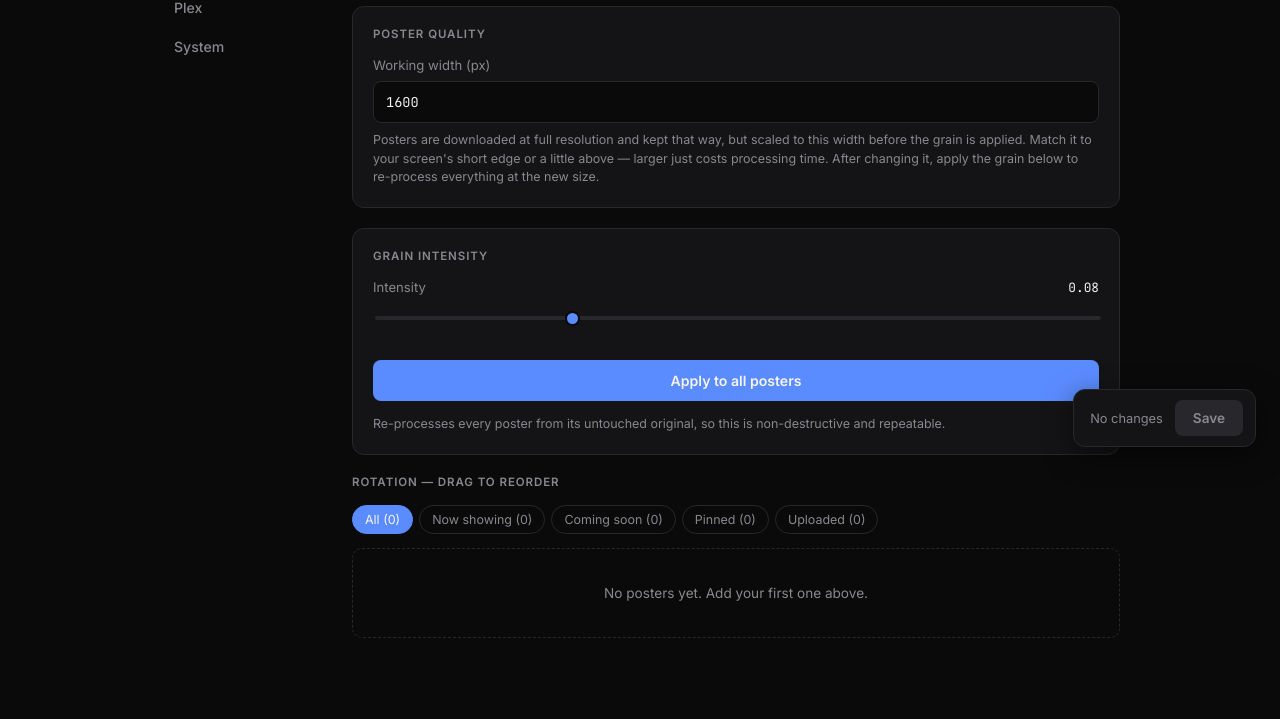
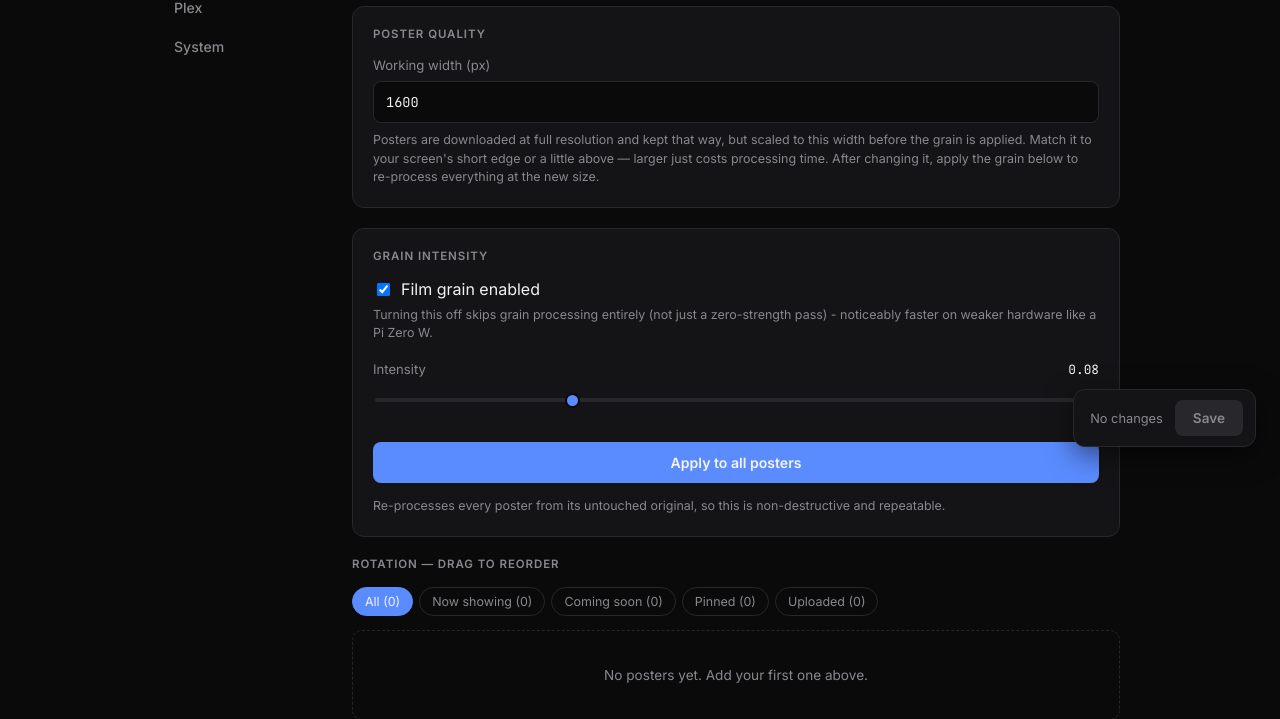
Before and after one commit to ThyGlizzyGlobber/Digital-Movie-Poster, a Flask app: page / in a window 1280 px wide. Shown: the part 329-1048 px from the top of the page. Before the commit the page ends 967 px from the top, so only its background shows below. Run offline with Flask 3, Linux system fonts and the light colour scheme.

Commit message:
[v1.0.5] Poster resolution bug fixes.
Added ON/OFF button for film grain feature.
Bug fixes.

```diff
--- a/app.py
+++ b/app.py
@@ -346,6 +346,7 @@ def load_config():
         "display_width": 1080,
         "display_height": 1920,
         "grain_intensity": DEFAULT_GRAIN_INTENSITY,
+        "grain_enabled": True,
         "tmdb_enabled": True,
         "tmdb_schedule_enabled": True,
         "boot_image_seconds": 3.0,
@@ -387,6 +388,19 @@ def load_config():
             config[key] = value
             changed = True
 
+    # hdmi_width/height (the resolution install.sh forces the physical HDMI
+    # signal to) used to just be display_width/height - splitting them apart
+    # is what lets a render canvas stay modest on weak hardware while the
+    # actual signal still matches a display's true native resolution. Default
+    # to whatever display_width/height already are so existing single-display
+    # setups see no behavior change until Detect Display is run again.
+    if "hdmi_width" not in config:
+        config["hdmi_width"] = config.get("display_width", 1080)
+        changed = True
+    if "hdmi_height" not in config:
+        config["hdmi_height"] = config.get("display_height", 1920)
+        changed = True
+
     if "appearances" not in config:
         # One-time migration: these used to be flat top-level keys. Pull
         # whatever the install already had into "classic" (falling back to
@@ -495,11 +509,17 @@ def describe_poster(filename, meta):
     }
 
 
-def prepare_poster(image, intensity, max_width):
-    """Downscale to the working width, then apply grain.
+def prepare_poster(image, intensity, max_width, grain_enabled=True):
+    """Downscale to the working width, then apply grain unless disabled.
 
     Order matters: graining a full-resolution image and shrinking it
-    afterwards both wastes time and blurs the grain into mush."""
+    afterwards both wastes time and blurs the grain into mush.
+
+    grain_enabled=False skips apply_film_grain entirely rather than calling
+    it with intensity=0 - the numpy noise array, Gaussian blur, and contrast/
+    color passes all run regardless of intensity, so zero-strength grain
+    costs the same as full-strength grain. On weak hardware (a Pi Zero W)
+    that cost is real; skipping the call is what actually saves it."""
     img = image.convert("RGB")
 
     if max_width and img.width > max_width:
@@ -507,6 +527,9 @@ def prepare_poster(image, intensity, max_width):
         img = img.resize(
             (max_width, max(1, round(img.height * ratio))), Image.LANCZOS
         )
+
+    if not grain_enabled:
+        return img
 
     return apply_film_grain(img, intensity=intensity)
 
@@ -552,9 +575,12 @@ def index():
     saturation_pct = round(config.get("saturation", 1.0) * 100)
     display_width = config.get("display_width", 1080)
     display_height = config.get("display_height", 1920)
+    hdmi_width = config.get("hdmi_width", display_width)
+    hdmi_height = config.get("hdmi_height", display_height)
     classic_display_font = classic.get("display_font", {})
     framed_top_font = framed.get("top_font", {})
     grain_intensity = config.get("grain_intensity", DEFAULT_GRAIN_INTENSITY)
+    grain_enabled = config.get("grain_enabled", True)
     tmdb_enabled = config.get("tmdb_enabled", True)
     tmdb_schedule_enabled = config.get("tmdb_schedule_enabled", True)
     boot_image_seconds = config.get("boot_image_seconds", 3.0)
@@ -621,7 +647,10 @@ def index():
         saturation_pct=saturation_pct,
         display_width=display_width,
         display_height=display_height,
+        hdmi_width=hdmi_width,
+        hdmi_height=hdmi_height,
         grain_intensity=grain_intensity,
+        grain_enabled=grain_enabled,
         tmdb_enabled=tmdb_enabled,
         tmdb_schedule_enabled=tmdb_schedule_enabled,
         boot_image_seconds=boot_image_seconds,
@@ -666,6 +695,7 @@ def upload():
 
     config = load_config()
     intensity = config.get("grain_intensity", DEFAULT_GRAIN_INTENSITY)
+    grain_enabled = config.get("grain_enabled", True)
     max_width = config.get("poster_max_width", DEFAULT_POSTER_MAX_WIDTH)
 
     filename = secure_filename(file.filename)
@@ -677,7 +707,7 @@ def upload():
     # later just needs a re-grain, not a re-download.
     image.convert("RGB").save(os.path.join(ORIGINAL_DIR, filename))
 
-    prepare_poster(image, intensity, max_width).save(os.path.join(POSTER_DIR, filename))
+    prepare_poster(image, intensity, max_width, grain_enabled).save(os.path.join(POSTER_DIR, filename))
 
     if filename not in config["order"]:
         config["order"].append(filename)
@@ -692,9 +722,11 @@ def regrain():
     if intensity is None:
         return redirect(url_for("index"))
     intensity = max(0.0, min(0.3, intensity))
+    grain_enabled = "grain_enabled" in request.form
 
     config = load_config()
     config["grain_intensity"] = intensity
+    config["grain_enabled"] = grain_enabled
     save_config(config)
 
     reprocessed = 0
@@ -706,13 +738,14 @@ def regrain():
             image = Image.open(original_path)
             image.load()
             prepare_poster(image, intensity,
-                           config.get("poster_max_width", DEFAULT_POSTER_MAX_WIDTH)
+                           config.get("poster_max_width", DEFAULT_POSTER_MAX_WIDTH),
+                           grain_enabled,
                            ).save(os.path.join(POSTER_DIR, filename))
             reprocessed += 1
         except Exception as e:
             print(f"Failed to regrain {filename}: {e}")
 
-    print(f"Reprocessed {reprocessed} poster(s) at grain intensity {intensity}")
+    print(f"Reprocessed {reprocessed} poster(s), grain {'on' if grain_enabled else 'off'} (intensity {intensity})")
 
     return redirect(url_for("index"))
 
@@ -874,6 +907,7 @@ def tmdb_add_link():
     filename = f"tmdbpin_{media}_{item_id}.jpg"
     config = load_config()
     intensity = config.get("grain_intensity", DEFAULT_GRAIN_INTENSITY)
+    grain_enabled = config.get("grain_enabled", True)
 
     from io import BytesIO
     source = Image.open(BytesIO(image.content))
@@ -881,7 +915,7 @@ def tmdb_add_link():
 
     source.convert("RGB").save(os.path.join(ORIGINAL_DIR, filename))
     prepare_poster(source, intensity,
-        config.get("poster_max_width", DEFAULT_POSTER_MAX_WIDTH)).save(os.path.join(POSTER_DIR, filename))
+        config.get("poster_max_width", DEFAULT_POSTER_MAX_WIDTH), grain_enabled).save(os.path.join(POSTER_DIR, filename))
 
     if filename not in config["order"]:
         config["order"].append(filename)
@@ -1380,6 +1414,27 @@ def parse_edid_preferred_resolution(edid_bytes):
     return h_active, v_active
 
 
+def detect_pi_model():
+    try:
+        with open("/proc/device-tree/model") as f:
+            return f.read().strip("\x00").strip()
+    except OSError:
+        return None
+
+
+def safe_render_long_edge(model):
+    """A render resolution ceiling (longest edge, px) for hardware too weak
+    to composite/grain a full-size image in reasonable time - see
+    apply_film_grain's unconditional numpy/blur/enhance cost. Zero W is the
+    only board actually measured (CLAUDE.md's ~13s/poster baseline is at
+    today's ~1920px long edge), so it's the only one capped; everything else
+    (Pi 4/5, unrecognized future boards) is trusted uncapped rather than
+    guessing at tiers with no measurements behind them."""
+    if model and "Zero" in model:
+        return 1920
+    return None
+
+
 @app.route("/detect-display")
 def detect_display():
     """On-demand only - never called automatically at boot. This project
@@ -1388,8 +1443,12 @@ def detect_display():
     running this same read unattended on every boot would silently reproduce
     that exact bug. Safe here because a user triggers it long after boot,
     once the display is definitely awake, and only ever pre-fills the
-    Display resolution fields for review - saving is still a separate,
-    explicit step.
+    resolution fields for review - saving is still a separate, explicit step.
+    Also suggests a capped render resolution when running on weak hardware
+    (see safe_render_long_edge) - the raw detected size still goes to
+    hdmi_width/height (the physical signal should match the display's true
+    native resolution regardless of what the Pi can comfortably render;
+    fbi's own autoscale bridges the gap - see install.sh).
 
     Known limitation, confirmed on a Pi Zero W running vc4-fkms-v3d with
     disable_fw_kms_setup=1 (this project's actual target hardware): once
@@ -1426,7 +1485,23 @@ def detect_display():
         return jsonify({"ok": False, "error": "Couldn't find a usable preferred resolution in the display's EDID."}), 502
 
     width, height = result
-    return jsonify({"ok": True, "width": width, "height": height})
+
+    pi_model = detect_pi_model()
+    cap = safe_render_long_edge(pi_model)
+    render_width, render_height = width, height
+    if cap and max(width, height) > cap:
+        scale = cap / max(width, height)
+        render_width, render_height = round(width * scale), round(height * scale)
+
+    return jsonify({
+        "ok": True,
+        "width": width,
+        "height": height,
+        "render_width": render_width,
+        "render_height": render_height,
+        "pi_model": pi_model,
+        "capped": (render_width, render_height) != (width, height),
+    })
 
 
 @app.route("/settings", methods=["POST"])
@@ -1494,6 +1569,14 @@ def settings():
     height = request.form.get("display_height", type=int)
     if height is not None and 100 <= height <= 8000:
         config["display_height"] = height
+
+    hdmi_width = request.form.get("hdmi_width", type=int)
+    if hdmi_width is not None and 100 <= hdmi_width <= 8000:
+        config["hdmi_width"] = hdmi_width
+
+    hdmi_height = request.form.get("hdmi_height", type=int)
+    if hdmi_height is not None and 100 <= hdmi_height <= 8000:
+        config["hdmi_height"] = hdmi_height
 
     # --- Classic appearance ---
     c_text_color = request.form.get("classic_text_color", "").strip()
--- a/templates/index.html
+++ b/templates/index.html
@@ -208,6 +208,14 @@
           <p class="panel-label">Grain intensity</p>
           <form action="/regrain" method="post">
             <div class="field-group">
+              <label style="display:inline-flex;align-items:center;gap:8px;">
+                <input type="checkbox" name="grain_enabled" {{ 'checked' if grain_enabled else '' }}>
+                Film grain enabled
+              </label>
+              <p class="note" style="margin:6px 0 0;">Turning this off skips grain processing entirely
+                (not just a zero-strength pass) - noticeably faster on weaker hardware like a Pi Zero W.</p>
+            </div>
+            <div class="field-group">
               <div class="field-label"><span>Intensity</span><span class="val" id="grainVal">{{ grain_intensity }}</span></div>
               <input type="range" name="grain_intensity" min="0" max="0.3" step="0.01" value="{{ grain_intensity }}"
                      oninput="document.getElementById('grainVal').textContent=this.value">
@@ -293,16 +301,29 @@
           </div>
 
           <div class="field-group">
-            <label class="field-label">Display resolution (px)</label>
+            <label class="field-label">HDMI output resolution (px)</label>
+            <div class="color-row">
+              <input type="number" id="hdmi_width" name="hdmi_width" min="100" max="8000" value="{{ hdmi_width }}" placeholder="Width" form="settingsForm">
+              <input type="number" id="hdmi_height" name="hdmi_height" min="100" max="8000" value="{{ hdmi_height }}" placeholder="Height" form="settingsForm">
+            </div>
+            <p class="note" style="margin:6px 0 0;">The physical signal sent to the screen - normally its true
+              native resolution, so it looks sharp regardless of what the Pi renders at. Forcing the new mode
+              needs <code>sudo install.sh -y</code> run once after Save (see CLAUDE.md).</p>
+          </div>
+
+          <div class="field-group">
+            <label class="field-label">Poster render resolution (px)</label>
             <div class="color-row">
               <input type="number" id="display_width" name="display_width" min="100" max="8000" value="{{ display_width }}" placeholder="Width" form="settingsForm">
               <input type="number" id="display_height" name="display_height" min="100" max="8000" value="{{ display_height }}" placeholder="Height" form="settingsForm">
             </div>
             <button type="button" class="primary" id="detectDisplayBtn" style="margin-top:10px;">Detect display</button>
             <div id="detectDisplayResult"></div>
-            <p class="note" style="margin:6px 0 0;">Reads the connected display's own reported resolution and
-              fills in the fields above - still needs Save below to apply, and forcing the new HDMI mode
-              needs <code>sudo install.sh -y</code> run once after that (see CLAUDE.md).</p>
+            <p class="note" style="margin:6px 0 0;">The canvas posters are actually composited/grained at, then
+              scaled by <code>fbi</code> to fill the HDMI output above - lower than the HDMI resolution is fine,
+              and keeps processing fast on weaker hardware. Detect display fills in both fields above from the
+              connected screen, capped to a safe render size if this Pi looks too weak to composite full-size -
+              still needs Save below to apply.</p>
           </div>
 
           <div class="field-group">
@@ -1128,6 +1149,8 @@
   const detectDisplayResult = document.getElementById('detectDisplayResult');
   const displayWidthInput = document.getElementById('display_width');
   const displayHeightInput = document.getElementById('display_height');
+  const hdmiWidthInput = document.getElementById('hdmi_width');
+  const hdmiHeightInput = document.getElementById('hdmi_height');
 
   if(detectDisplayBtn){
     detectDisplayBtn.addEventListener('click', ()=>{
@@ -1144,11 +1167,26 @@
           return;
         }
 
-        displayWidthInput.value = data.width;
-        displayHeightInput.value = data.height;
+        // HDMI output always targets the display's true native resolution;
+        // the render canvas gets the (possibly capped) suggestion instead,
+        // so a weak Pi isn't asked to composite full-size just because the
+        // screen can show it - fbi upscales the gap at display time.
+        hdmiWidthInput.value = data.width;
+        hdmiHeightInput.value = data.height;
+        displayWidthInput.value = data.render_width;
+        displayHeightInput.value = data.render_height;
         markDirty();
-        detectDisplayResult.innerHTML = '<p class="flash ok">Detected '+data.width+'&times;'+data.height
-          +' - fields updated below, Save to apply.</p>';
+
+        let msg = 'Detected '+data.width+'&times;'+data.height;
+        if(data.capped){
+          msg += ' on '+escapeHtml(data.pi_model || 'this Pi')
+            +' - render resolution set to '+data.render_width+'&times;'+data.render_height
+            +' (upscaled to fill the screen) to keep processing fast.';
+        } else {
+          msg += ' - fields updated below.';
+        }
+        detectDisplayResult.innerHTML = '<p class="flash ok">'+msg+' Save to apply, then run '
+          +'<code>sudo install.sh -y</code> once to force the new HDMI mode.</p>';
       }).catch(()=>{
         detectDisplayBtn.disabled = false;
         detectDisplayBtn.textContent = 'Detect display';
```
Also changed, not shown: plex_monitor.py (+8 -1 lines), slideshow.py (+12 -1 lines), 1 other file.
